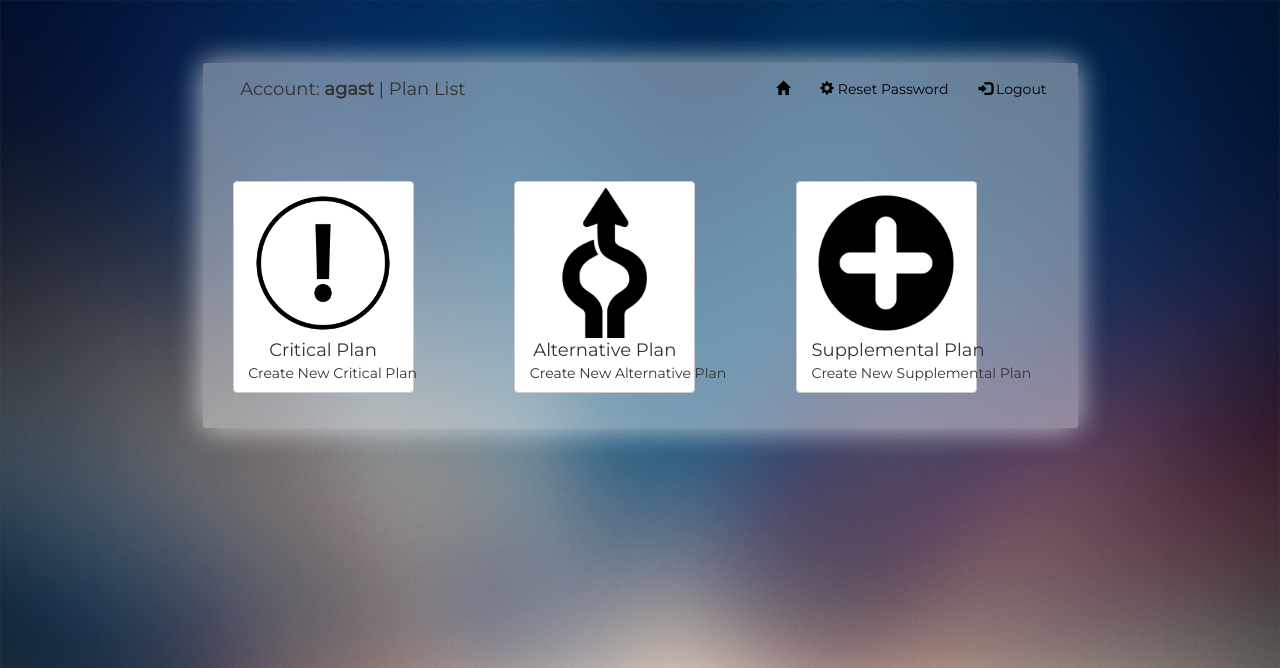
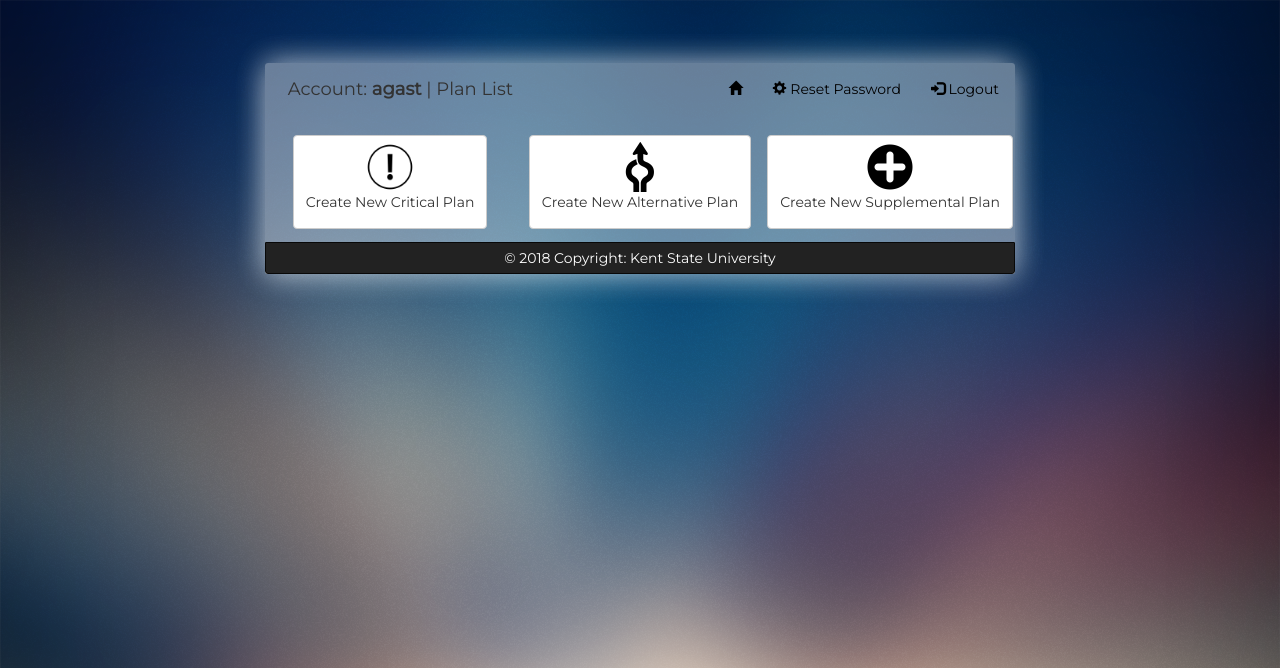
Before and after one commit to ju1ez/Capstone, a PHP site: page /capstone/welcome.php in a window 1280 px wide. Shown: the top 668 px of the page. Run offline with PHP 8.4, Linux system fonts and the light colour scheme; a user stored in the database is signed in.

Commit message:
Styled php-rendered pages/Added Footer

```diff
--- a/Project/css/main.css
+++ b/Project/css/main.css
@@ -17,6 +17,7 @@ body {
 	box-shadow: 0 0px 30px 0 rgba(255, 255, 255, .4), 0 0px 30px 0 rgba(255, 255, 255, .4);
 	border-radius: 3px;
 	padding:0;
+	margin-bottom: 2%
 }
 .myContainerLogin{
 	justify-content: center;
@@ -46,14 +47,13 @@ body {
 .myContainerIndex{
 	justify-content: center;
 	margin-top: 5%;
-	margin-right: 15%;
-	margin-left: 15%;
-	margin-bottom: 2%;
+	margin-right: 20%;
+	margin-left: 20%;
 	padding: 15px;
 	background-color: rgba(255,255,255,0.4);
 	box-shadow: 0 0px 30px 0 rgba(255, 255, 255, .4), 0 0px 30px 0 rgba(255, 255, 255, .4);
 	border-radius: 3px;
-	padding-top: 0;
+	padding: 0;
 }
 /*Animations*/
 .elementToFadeInAndOut {
@@ -240,3 +240,7 @@ div#myDiv img {
 #loginImg{
 	text-align: center;
 }
+#welcome {
+	margin-bottom: 10pt;
+	padding: 0;
+}
--- a/Project/include/templatetable.php
+++ b/Project/include/templatetable.php
@@ -7,7 +7,7 @@ foreach($roadmap as $semester){
     $maxNumCourses = $size;
 }
 
-echo '<table class="table table-hover table-condensed"><thead><tr><th></th>';
+echo '<table class="table table-hover table-condensed table-responsive"><thead><tr><th></th>';
   for($i=1; $i <= $maxNumCourses; $i++){
     echo'<th> Course ' . $i . '</th>';
   }
--- a/Project/utilities/load_plans.php
+++ b/Project/utilities/load_plans.php
@@ -10,21 +10,19 @@ for($i = 0; $i < 3; $i++) {
 	if($i === 2) {
 		$plan_name = "Supplemental";
 	}
-	//<div class="col-sm-1"></div>
 	echo '
 
-			<div class="col-sm-3">
-				<button class="btn btn-default img-responsive center-block"  name="plan" value="' . $i . '">
-				     <img src="images/plan' . $i . '.png" alt="' . $plan_name . '" />'
-				     . '<h4 class="text-center" id ="offset">' . $plan_name . ' Plan</h4>
+			<div class="col-sm-4 text-center" id="welcome">
+				<button class="btn btn-default" name="plan" value="' . $i . '">
+				     <img style ="width: 50px; height: 50px;"src="images/plan' . $i . '.png" alt="' . $plan_name . '" />';
 
-    	';
+
 
     if(isset($_SESSION["plans"][$i]) && $_SESSION["plans"][$i] !== NULL) {
-      echo '<p id ="offset" class="text-center">Modify Existing ' . $plan_name .' Plan</p>';
+      echo '<p class="text-center">Modify ' . $plan_name .' Plan</p>';
     } else {
-      echo '<p id ="offset" class="text-center">Create New ' . $plan_name . ' Plan</p>';
+      echo '<p class="text-center">Create New ' . $plan_name . ' Plan</p>';
     }
-    echo '</button></div><div class="col-sm-1"></div>';
+    echo '</button></div>';
 }
 ?>
--- a/Project/welcome.php
+++ b/Project/welcome.php
@@ -11,17 +11,18 @@
         </div>
         <div class="row">
           <div class="col-md-12">
-              <br/>
-          </div>
-          <div class="col-md-12" id="myDiv">
             <form action="plan.php" method="get">
             <?php include "utilities/load_plans.php"; ?>
             </form>
           </div>
-          <div class="col-md-12">
-            <br/>
-          </div>
       </div>
+      <div class="row">
+            <div class="col-md-12">
+              <footer class="footer">
+               <?php include "include/footer.php"?>
+              </footer>
+            </div>
+        </div>
     </div>
   </div>
 </body>
```
Also changed, not shown: Project/plan.php (+13 -8 lines).
